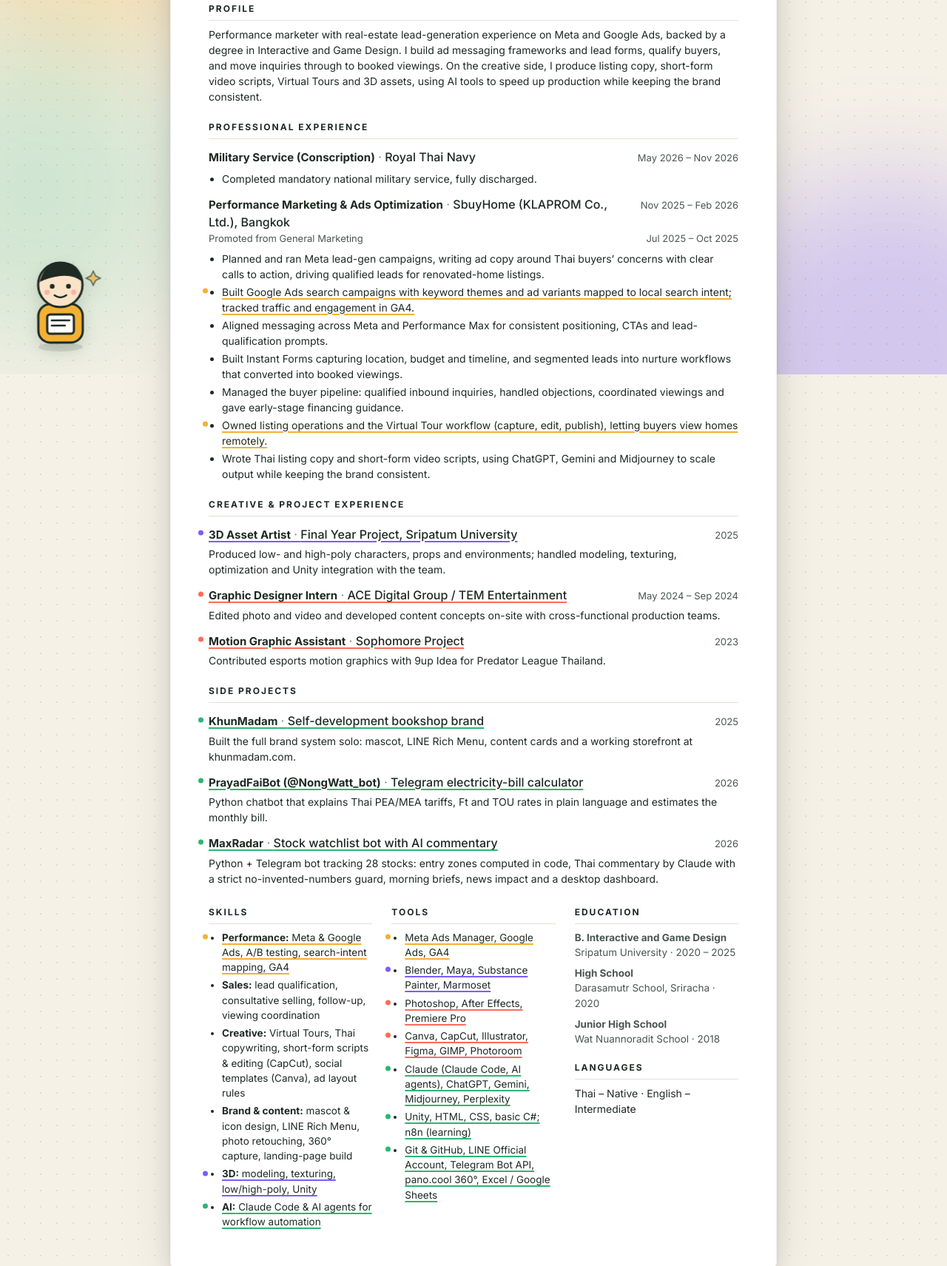
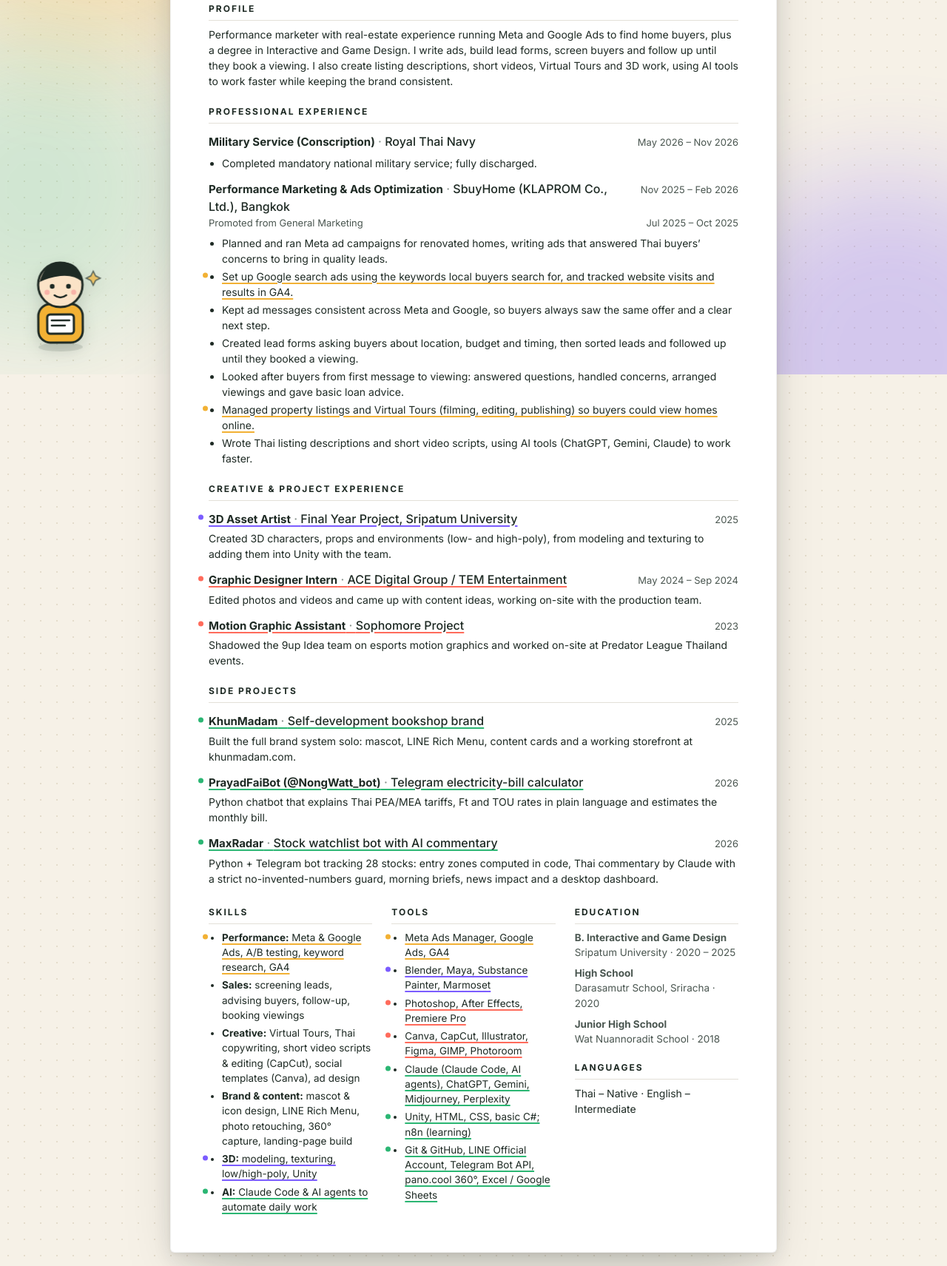
Before and after one commit to Multimax333/multimax333.github.io, a plain HTML site: page index.html in a window 1280 px wide. Shown: the part 294-2005 px from the top of the page at 74% size. Drawn offline with Linux system fonts and the light colour scheme; a web font is replaced by a local one.

Commit message:
Update site text and PDF to the 2025 CV wording
Co-Authored-By: Claude Opus 5.5 <noreply@anthropic.com>

```diff
--- a/data/resume.en.json
+++ b/data/resume.en.json
@@ -24,7 +24,7 @@
       "type": "text",
       "items": [
         {
-          "text": "Performance marketer with real-estate lead-generation experience on Meta and Google Ads, backed by a degree in Interactive and Game Design. I build ad messaging frameworks and lead forms, qualify buyers, and move inquiries through to booked viewings. On the creative side, I produce listing copy, short-form video scripts, Virtual Tours and 3D assets, using AI tools to speed up production while keeping the brand consistent."
+          "text": "Performance marketer with real-estate experience running Meta and Google Ads to find home buyers, plus a degree in Interactive and Game Design. I write ads, build lead forms, screen buyers and follow up until they book a viewing. I also create listing descriptions, short videos, Virtual Tours and 3D work, using AI tools to work faster while keeping the brand consistent."
         }
       ]
     },
@@ -39,7 +39,7 @@
           "date": "May 2026 – Nov 2026",
           "bullets": [
             {
-              "text": "Completed mandatory national military service, fully discharged."
+              "text": "Completed mandatory national military service; fully discharged."
             }
           ]
         },
@@ -51,27 +51,27 @@
           "subdate": "Jul 2025 – Oct 2025",
           "bullets": [
             {
-              "text": "Planned and ran Meta lead-gen campaigns, writing ad copy around Thai buyers’ concerns with clear calls to action, driving qualified leads for renovated-home listings."
+              "text": "Planned and ran Meta ad campaigns for renovated homes, writing ads that answered Thai buyers’ concerns to bring in quality leads."
             },
             {
-              "text": "Built Google Ads search campaigns with keyword themes and ad variants mapped to local search intent; tracked traffic and engagement in GA4.",
+              "text": "Set up Google search ads using the keywords local buyers search for, and tracked website visits and results in GA4.",
               "card": "icons-ads"
             },
             {
-              "text": "Aligned messaging across Meta and Performance Max for consistent positioning, CTAs and lead-qualification prompts."
+              "text": "Kept ad messages consistent across Meta and Google, so buyers always saw the same offer and a clear next step."
             },
             {
-              "text": "Built Instant Forms capturing location, budget and timeline, and segmented leads into nurture workflows that converted into booked viewings."
+              "text": "Created lead forms asking buyers about location, budget and timing, then sorted leads and followed up until they booked a viewing."
             },
             {
-              "text": "Managed the buyer pipeline: qualified inbound inquiries, handled objections, coordinated viewings and gave early-stage financing guidance."
+              "text": "Looked after buyers from first message to viewing: answered questions, handled concerns, arranged viewings and gave basic loan advice."
             },
             {
-              "text": "Owned listing operations and the Virtual Tour workflow (capture, edit, publish), letting buyers view homes remotely.",
+              "text": "Managed property listings and Virtual Tours (filming, editing, publishing) so buyers could view homes online.",
               "card": "sb-tour"
             },
             {
-              "text": "Wrote Thai listing copy and short-form video scripts, using ChatGPT, Gemini and Midjourney to scale output while keeping the brand consistent."
+              "text": "Wrote Thai listing descriptions and short video scripts, using AI tools (ChatGPT, Gemini, Claude) to work faster."
             }
           ]
         }
@@ -87,21 +87,21 @@
           "org": "Final Year Project, Sripatum University",
           "date": "2025",
           "card": "dyingland",
-          "desc": "Produced low- and high-poly characters, props and environments; handled modeling, texturing, optimization and Unity integration with the team."
+          "desc": "Created 3D characters, props and environments (low- and high-poly), from modeling and texturing to adding them into Unity with the team."
         },
         {
           "role": "Graphic Designer Intern",
           "org": "ACE Digital Group / TEM Entertainment",
           "date": "May 2024 – Sep 2024",
           "card": "tem",
-          "desc": "Edited photo and video and developed content concepts on-site with cross-functional production teams."
+          "desc": "Edited photos and videos and came up with content ideas, working on-site with the production team."
         },
         {
           "role": "Motion Graphic Assistant",
           "org": "Sophomore Project",
           "date": "2023",
           "card": "predator",
-          "desc": "Contributed esports motion graphics with 9up Idea for Predator League Thailand."
+          "desc": "Shadowed the 9up Idea team on esports motion graphics and worked on-site at Predator League Thailand events."
         }
       ]
     },
@@ -140,16 +140,16 @@
       "items": [
         {
           "label": "Performance:",
-          "text": "Meta & Google Ads, A/B testing, search-intent mapping, GA4",
+          "text": "Meta & Google Ads, A/B testing, keyword research, GA4",
           "card": "icons-ads"
         },
         {
           "label": "Sales:",
-          "text": "lead qualification, consultative selling, follow-up, viewing coordination"
+          "text": "screening leads, advising buyers, follow-up, booking viewings"
         },
         {
           "label": "Creative:",
-          "text": "Virtual Tours, Thai copywriting, short-form scripts & editing (CapCut), social templates (Canva), ad layout rules"
+          "text": "Virtual Tours, Thai copywriting, short video scripts & editing (CapCut), social templates (Canva), ad design"
         },
         {
           "label": "Brand & content:",
@@ -162,7 +162,7 @@
         },
         {
           "label": "AI:",
-          "text": "Claude Code & AI agents for workflow automation",
+          "text": "Claude Code & AI agents to automate daily work",
           "card": "nongwatt"
         }
       ]
--- a/js/app.js
+++ b/js/app.js
@@ -1,10 +1,10 @@
 // Interactive resume: renders the sheet from JSON, floats proof cards on hover,
 // opens a popup (desktop) / bottom sheet (mobile) with the work.
-import { renderResume } from './resume.js?v=2026-11-11f';
-import { Cards } from './cards.js?v=2026-11-11f';
-import { Popup } from './popup.js?v=2026-11-11f';
+import { renderResume } from './resume.js?v=2026-11-15a';
+import { Cards } from './cards.js?v=2026-11-15a';
+import { Popup } from './popup.js?v=2026-11-15a';
 
-const VERSION = '2026-11-11f'; // bump when data/*.json changes
+const VERSION = '2026-11-15a'; // bump when data/*.json changes
 const state = { lang: 'en', resume: null, cards: null };
 const $ = (s, r = document) => r.querySelector(s);
 const isMobile = () => window.matchMedia('(max-width: 900px)').matches;
--- a/js/popup.js
+++ b/js/popup.js
@@ -1,5 +1,5 @@
 // Popup (desktop modal) / bottom sheet (mobile) that shows the full proof
-import { iconChip } from './cards.js?v=2026-11-11f';
+import { iconChip } from './cards.js?v=2026-11-15a';
 const esc = (s) => String(s ?? '').replace(/[&<>"]/g, (c) => ({ '&': '&amp;', '<': '&lt;', '>': '&gt;', '"': '&quot;' }[c]));
 
 export class Popup {
```
Also changed, not shown: data/resume.th.json (+15 -15 lines), index.html (+5 -5 lines), 1 other file.
